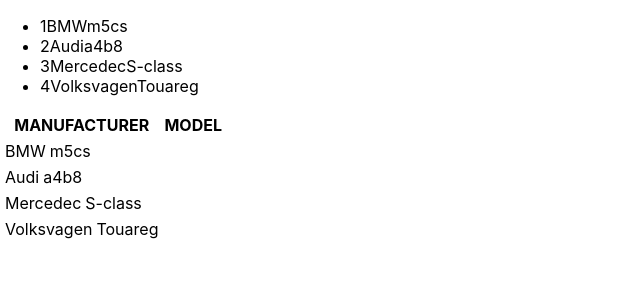
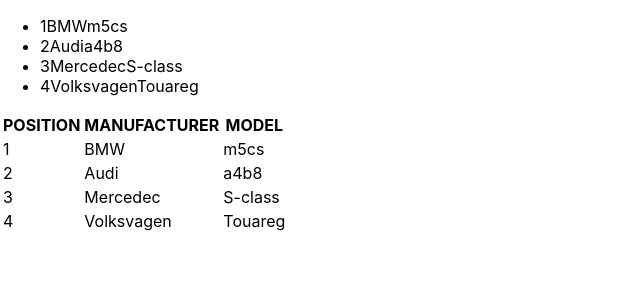
Before and after one commit to ArtyomKub/mictotasks-map-homework, a React (Create React App) app: page / in a window 1280 px wide. Shown: the top 300 px of the page, without its empty margins (0-640 px from the left). Built offline with nearby package versions, Linux system fonts and the light colour scheme.

Commit message:
Add a methid map in NewTableComponent.tsx

```diff
--- a/src/NewTableComponent.tsx
+++ b/src/NewTableComponent.tsx
@@ -6,20 +6,26 @@
 export const NewTableComponent = (props: EliteCarsType) => {
         return (
             <table>
+                <thead>
                 <tr>
+                    <th>POSITION</th>
                     <th>MANUFACTURER</th>
                     <th>MODEL</th>
                 </tr>
+                </thead>
                 {props.topCars.map((object: TopCarsType, index) => {
                     return (
-                    <div>
+                        <tbody key={index}>
                         <tr>
+                            <td>{index+1}</td>
                             <td>{object.manufacturer}</td>
                             <td>{object.model}</td>
                         </tr>
-                    </div>
+                        </tbody>
                     )
                 })}
             </table>
-    );
-};
+        )
+            ;
+    }
+;
```
Lines whose indentation alone changed are shown as unchanged.
